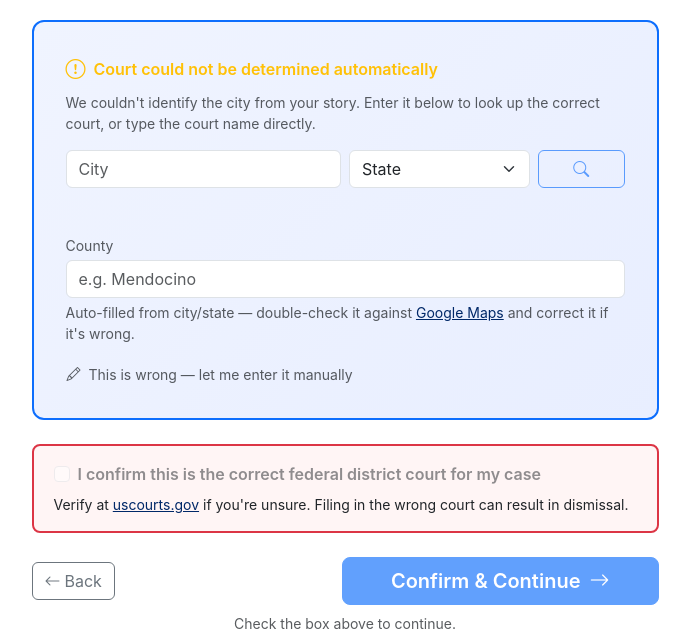
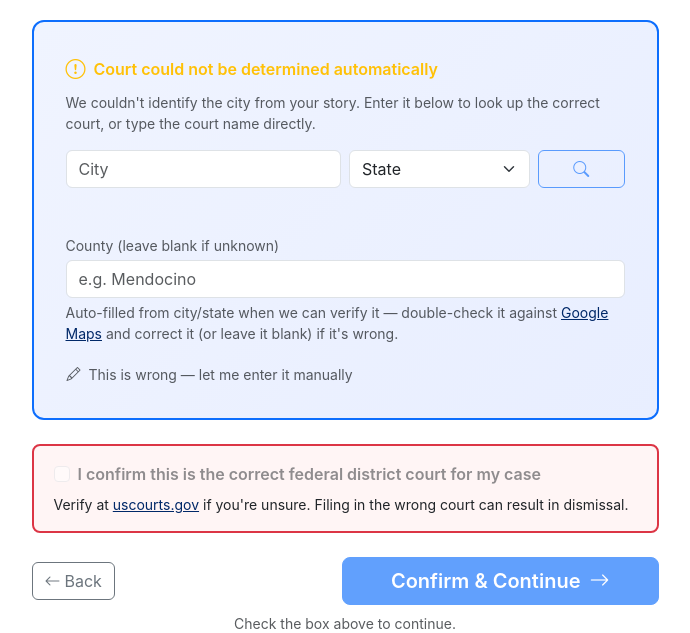
Before and after one commit to LaylaAddi/file-1983, a Django app: template templates/documents/wizard_step1.html in a window 1280 px wide. Shown: the part 269-902 px from the top of the page, without its empty margins (295-985 px from the left). Run offline with Django 4.2, Linux system fonts and the light colour scheme; the template is opened without the code that fills it, so the values that code supplies are empty.

Commit message:
Fix stale county value and link Maps to the actual city/state
- doLookup() never cleared county before a new lookup, so an old
  value (e.g. from a previous analysis) stuck around even when the
  new city/state had no verified match.
- Extraction and Step 1's auto-heal now leave county blank instead of
  trusting GPT's raw guess when the static dataset can't verify it
  (e.g. a city/state combo GPT invented, like "Van Wert, GA").
- The "Google Maps" link now points at the actual city/state being
  looked up instead of a bare google.com/maps homepage link.

```diff
--- a/templates/documents/wizard_step1.html
+++ b/templates/documents/wizard_step1.html
@@ -148,13 +148,13 @@
                     {% endif %}
 
                     <div class="mt-2">
-                        <label for="county_input" class="form-label small text-muted mb-1">County</label>
+                        <label for="county_input" class="form-label small text-muted mb-1">County <span class="text-muted">(leave blank if unknown)</span></label>
                         <input type="text" class="form-control" id="county_input"
                                name="county" x-model="county" placeholder="e.g. Mendocino">
                         <div class="form-text">
-                            Auto-filled from city/state — double-check it against
-                            <a href="https://www.google.com/maps" target="_blank" rel="noopener noreferrer">Google Maps</a>
-                            and correct it if it's wrong.
+                            Auto-filled from city/state when we can verify it — double-check it against
+                            <a :href="mapsUrl" target="_blank" rel="noopener noreferrer">Google Maps</a>
+                            and correct it (or leave it blank) if it's wrong.
                         </div>
                     </div>
 
@@ -246,6 +246,12 @@ function step1() {
         confidenceMsg: '',
         _lastKey: '',
 
+        get mapsUrl() {
+            const query = [this.city, this.state].filter(Boolean).join(', ');
+            if (!query) return 'https://www.google.com/maps';
+            return 'https://www.google.com/maps/search/?api=1&query=' + encodeURIComponent(query);
+        },
+
         async doLookup(force = false) {
             const city = this.city.trim();
             const state = this.state.trim();
@@ -259,6 +265,7 @@ function step1() {
             this.confidence = '';
             this.confidenceMsg = '';
             this.confirmed = false;
+            this.county = '';
 
             try {
                 const url = "{% url 'documents:lookup_district_court' %}"
@@ -269,9 +276,7 @@ function step1() {
                     this.courtName = data.court_name;
                     this.confidence = data.confidence || 'medium';
                     this.confidenceMsg = data.confidence === 'high' ? 'High confidence match' : 'Best match found';
-                    if (data.county) {
-                        this.county = data.county;
-                    }
+                    this.county = data.county || '';
                 } else {
                     this.confidence = 'failed';
                     this.confidenceMsg = 'Could not determine court — enter manually.';
```
Also changed, not shown: documents/services/openai_service.py (+8 -7 lines), documents/views.py (+7 -4 lines).
